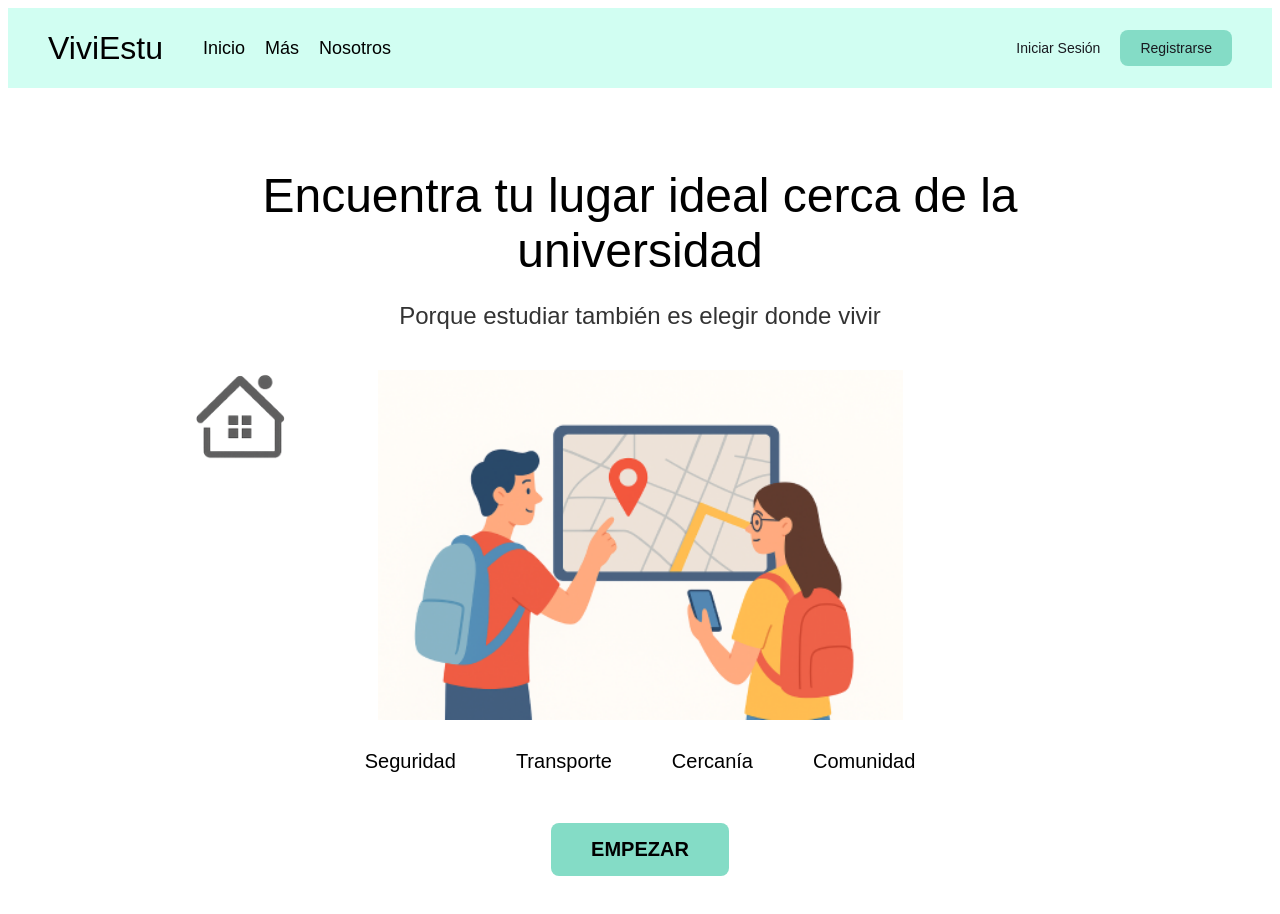
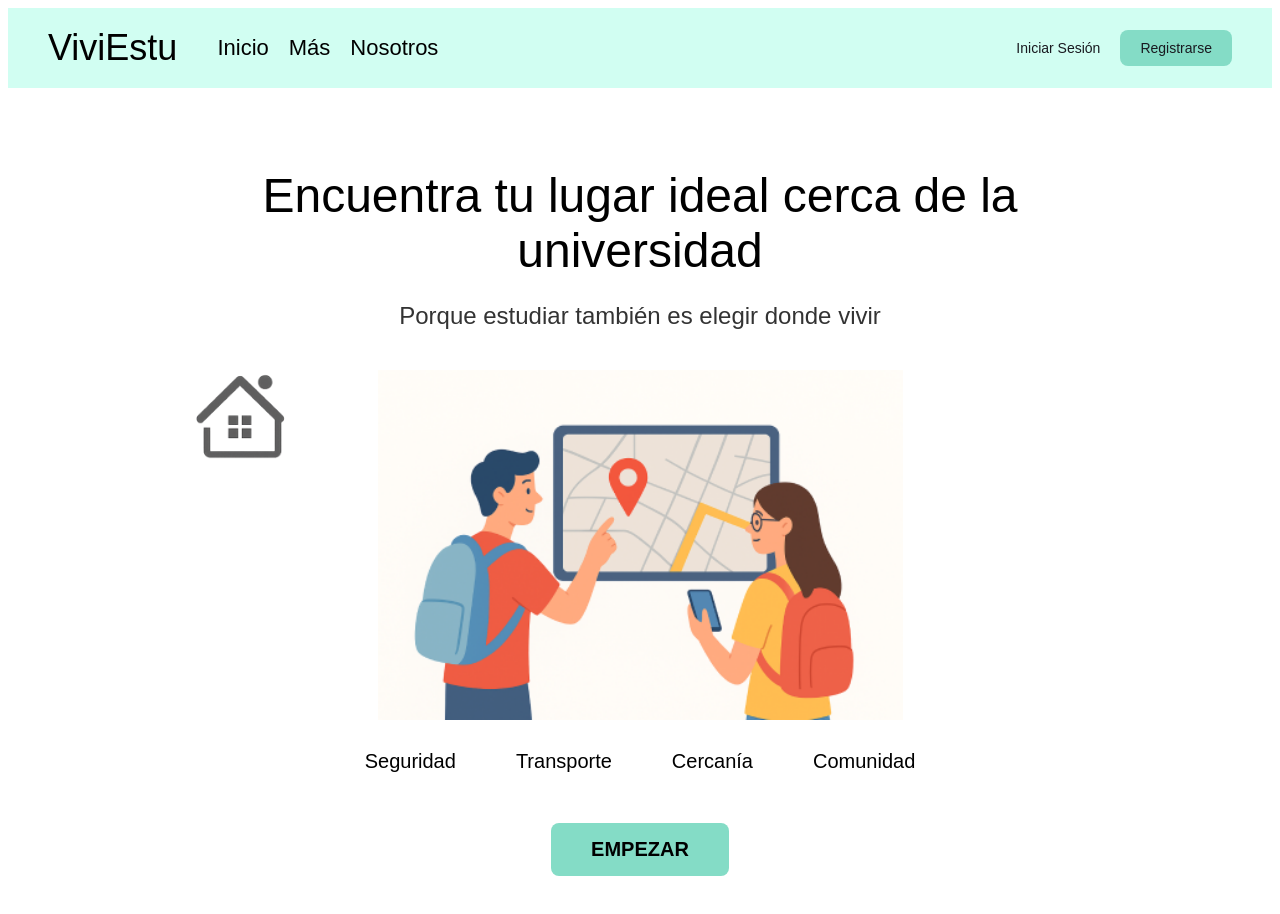
Before and after one commit to SZRJ/ViviEstu, an Angular app in the folder frontend-viviestu/: page / in a window 1280 px wide. Shown: the top 914 px of the page. Built offline with nearby package versions, Linux system fonts and the light colour scheme.

Commit message:
Increase font sizes for logo and navigation links

```diff
--- a/frontend-viviestu/src/app/pages/home/home.component.css
+++ b/frontend-viviestu/src/app/pages/home/home.component.css
@@ -29,7 +29,7 @@
 }
 
 .logo-text {
-  font-size: 32px;
+  font-size: 36px;
   font-weight: 500;
   color: #000;
   margin: 0;
@@ -38,7 +38,7 @@
 .nav-links a {
   text-decoration: none;
   color: #000;
-  font-size: 18px;
+  font-size: 22px;
   font-weight: 500;
   margin-right: 20px;
 }
```
